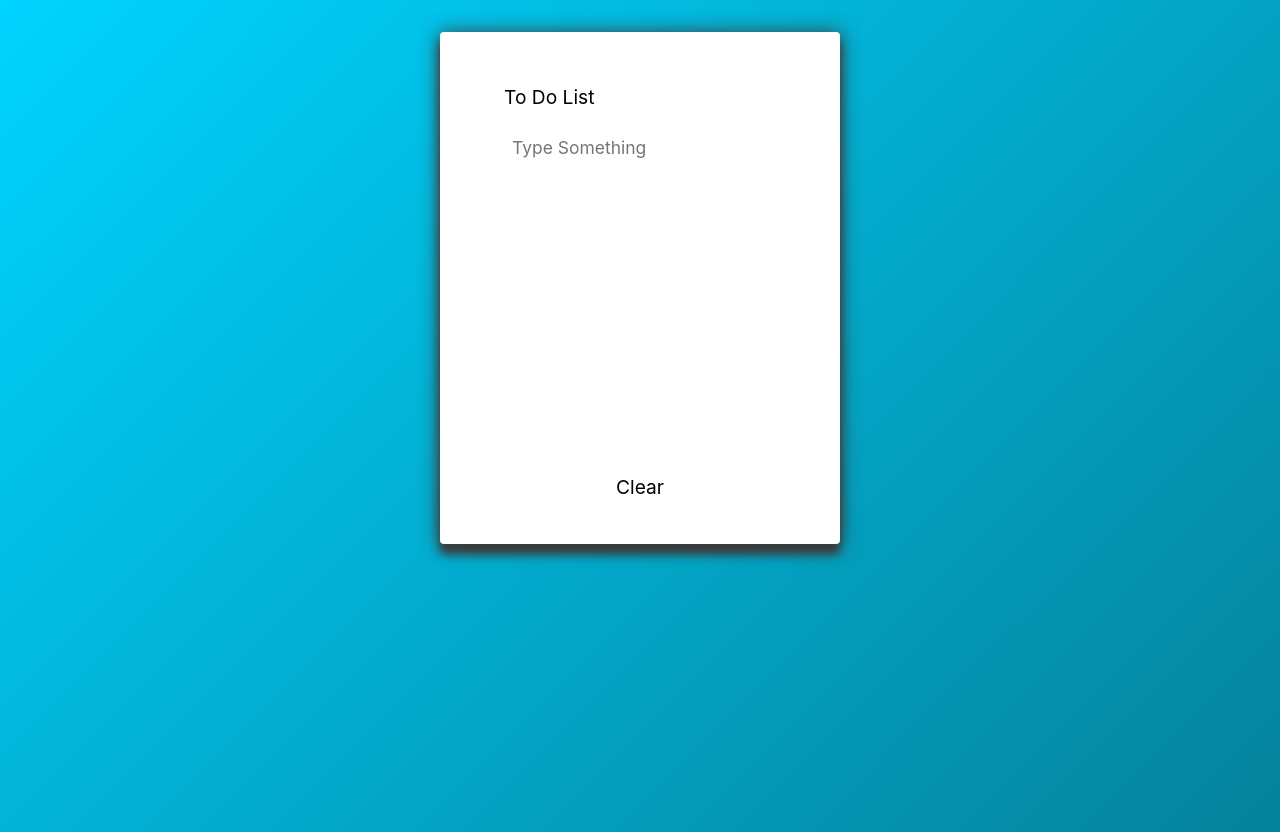
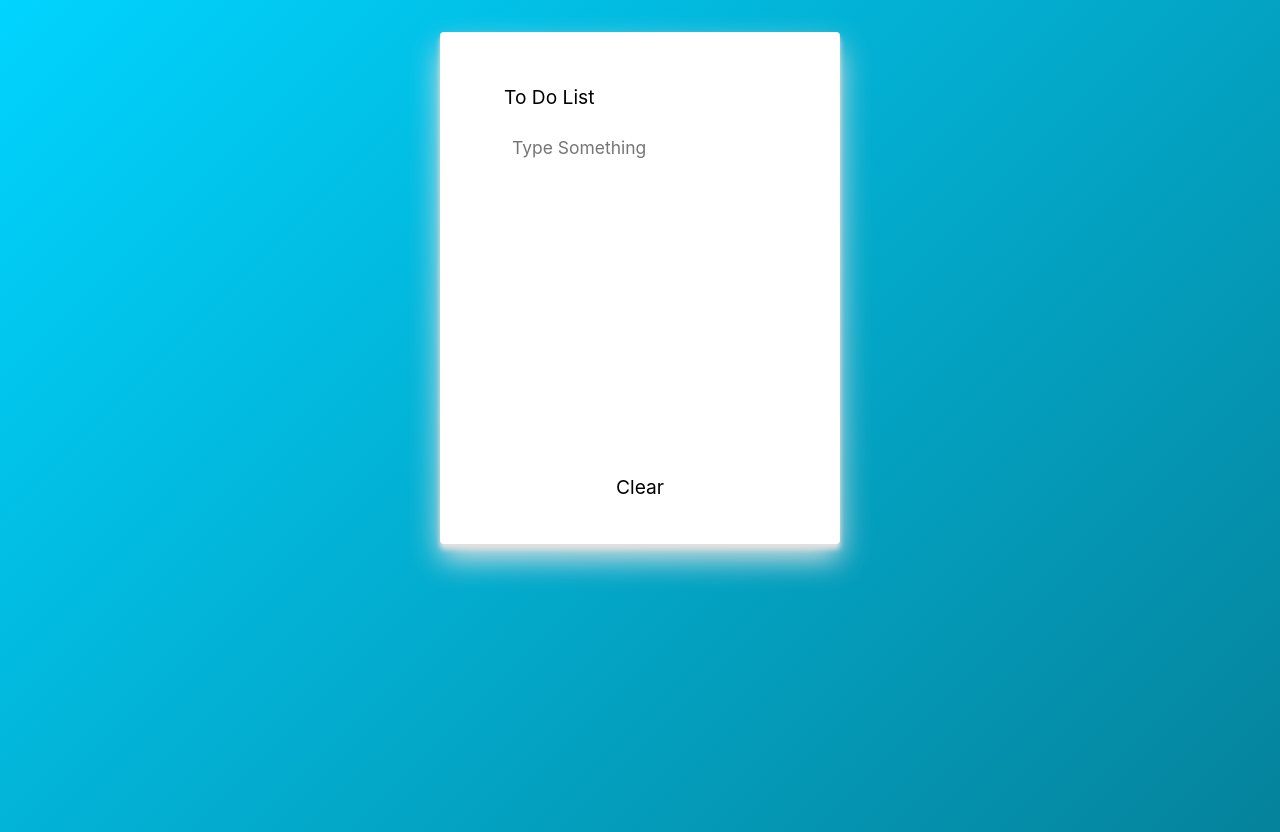
Before and after one commit to starchturrets/svelte-todo, a Svelte app: page / in a window 1280 px wide. Built offline with nearby package versions, Linux system fonts and the light colour scheme.

Commit message:
Still getting paths wrong

```diff
--- a/src/components/App.svelte
+++ b/src/components/App.svelte
@@ -53,7 +53,7 @@
   div.list {
     background: #fff;
     border-radius: 4px;
-    box-shadow: 0 10px 10px rgb(59, 58, 58), 0 1px 20px rgb(59, 58, 58);
+    box-shadow: 0 5px 5px #e2e0e0, 0 15px 30px #e2e0e0;
     display: flex;
     flex-direction: column;
     font-size: 1.2rem;
--- a/webpack.config.js
+++ b/webpack.config.js
@@ -43,7 +43,7 @@ if (isProd) {
       },
       {
         from: './src/assets/favicons/manifest.json',
-        to: path.resolve(__dirname, '.dist'),
+        to: path.resolve(__dirname, './dist'),
       },
     ]),
     new GenerateSW({
```
